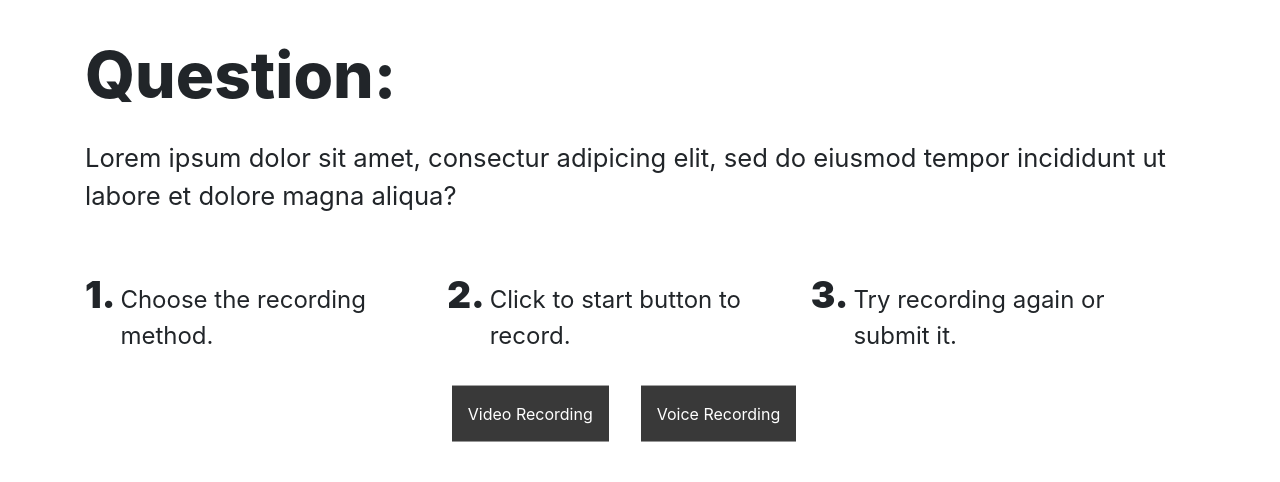
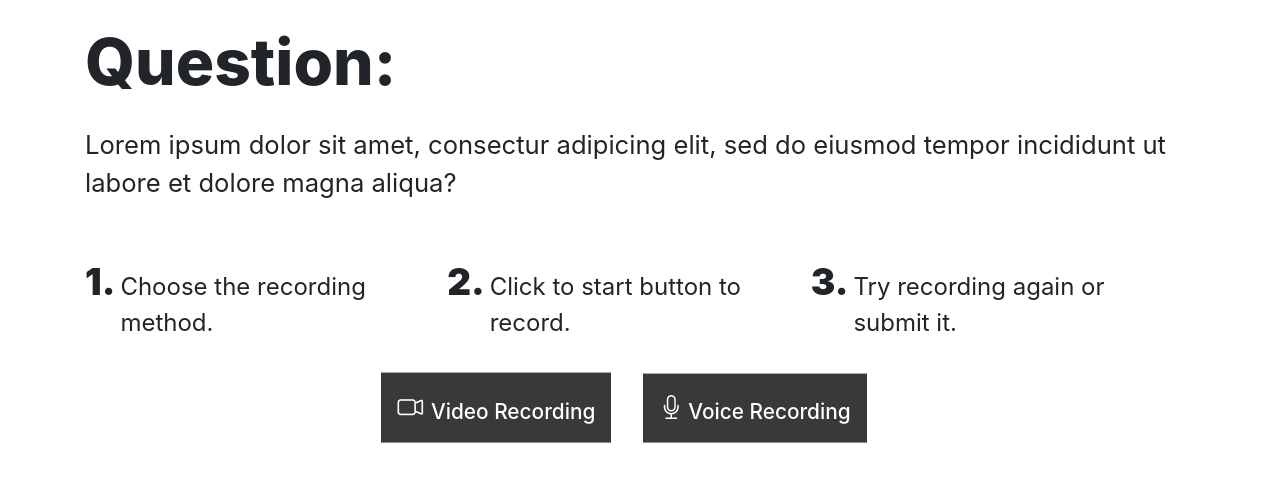
Before and after one commit to sandaiiyahh/Rural-Gap-Equalithon, a React (Create React App) app: page /start in a window 1280 px wide. Shown: the top 482 px of the page. Built offline with nearby package versions, Linux system fonts and the light colour scheme; the HTML template or start-up script is replaced by a standard one.

Commit message:
adds mic icon to voice recording

```diff
--- a/public/index.html
+++ b/public/index.html
@@ -15,6 +15,10 @@
       href="https://cdn.jsdelivr.net/npm/bootstrap@4.6.0/dist/css/bootstrap.min.css"
       integrity="sha384-B0vP5xmATw1+K9KRQjQERJvTumQW0nPEzvF6L/Z6nronJ3oUOFUFpCjEUQouq2+l"
       crossorigin="anonymous"
+    />
+    <link
+      rel="stylesheet"
+      href="https://cdn.jsdelivr.net/npm/bootstrap-icons@1.5.0/font/bootstrap-icons.css"
     />
     <!--
       manifest.json provides metadata used when your web app is installed on a
--- a/src/components/MediaSelect.js
+++ b/src/components/MediaSelect.js
@@ -2,23 +2,29 @@ import React, { useState } from 'react';
 
 function MediaSelect() {
   return (
-    <div class="container">
-      <p class="question">Question:</p>
-      <p class="prompt">
+    <div className="container">
+      <p className="question">Question:</p>
+      <p className="prompt">
         Lorem ipsum dolor sit amet, consectur adipicing elit, sed do eiusmod
         tempor incididunt ut labore et dolore magna aliqua?
       </p>
-      <div class="steps">
-        <p class="number">1.</p>
-        <p class="step-text">Choose the recording method.</p>
+      <div className="steps">
+        <p className="number">1.</p>
+        <p className="step-text">Choose the recording method.</p>
 
-        <p class="number">2.</p>
-        <p class="step-text">Click to start button to record.</p>
-        <p class="number">3.</p>
-        <p class="step-text">Try recording again or submit it.</p>
+        <p className="number">2.</p>
+        <p className="step-text">Click to start button to record.</p>
+        <p className="number">3.</p>
+        <p className="step-text">Try recording again or submit it.</p>
       </div>
-      <button class="media-btn">Video Recording</button>
-      <button class="media-btn">Voice Recording</button>
+      <button className="media-btn">
+        <i className="bi bi-camera-video icon"></i>
+        <p className="btn-text">Video Recording</p>
+      </button>
+      <button className="media-btn">
+        <i className="bi bi-mic mic"></i>
+        <p className="btn-text">Voice Recording</p>
+      </button>
     </div>
   );
 }
--- a/src/index.css
+++ b/src/index.css
@@ -60,4 +60,24 @@ code {
   margin-right: 2em;
   background-color: rgb(57, 57, 57);
   color: white;
+  font-weight: 500;
 }
+
+.btn-text {
+  display: inline;
+  font-size: 1.3em;
+  vertical-align: middle;
+}
+
+.icon {
+  margin-right: 5px;
+  font-size: 1.6em;
+  vertical-align: bottom;
+  margin-right: 8px;
+}
+
+.mic {
+  margin-right: 5px;
+  font-size: 1.5em;
+  align-self: baseline;
+}
```
